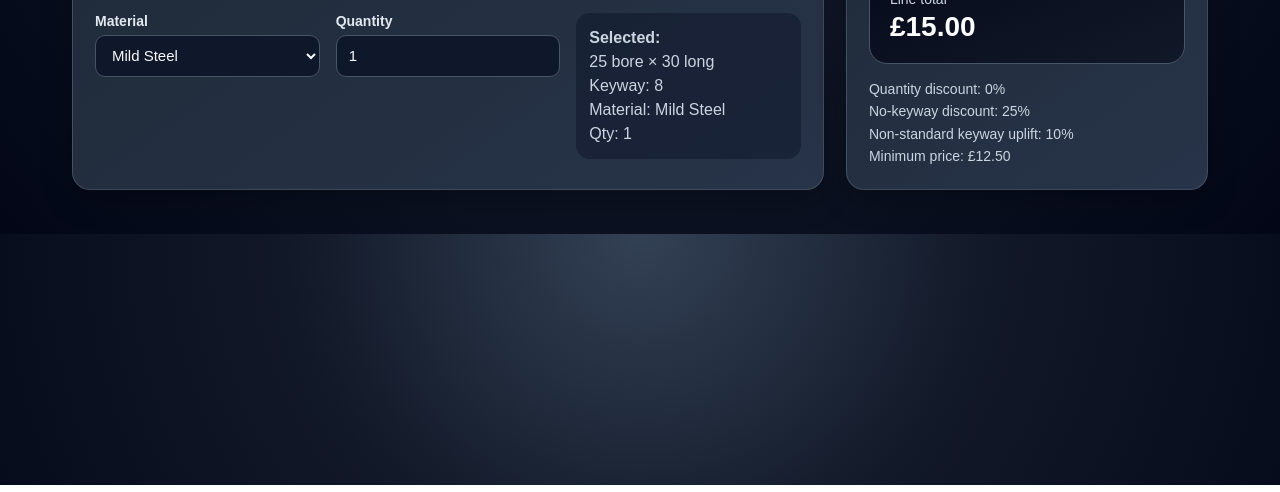
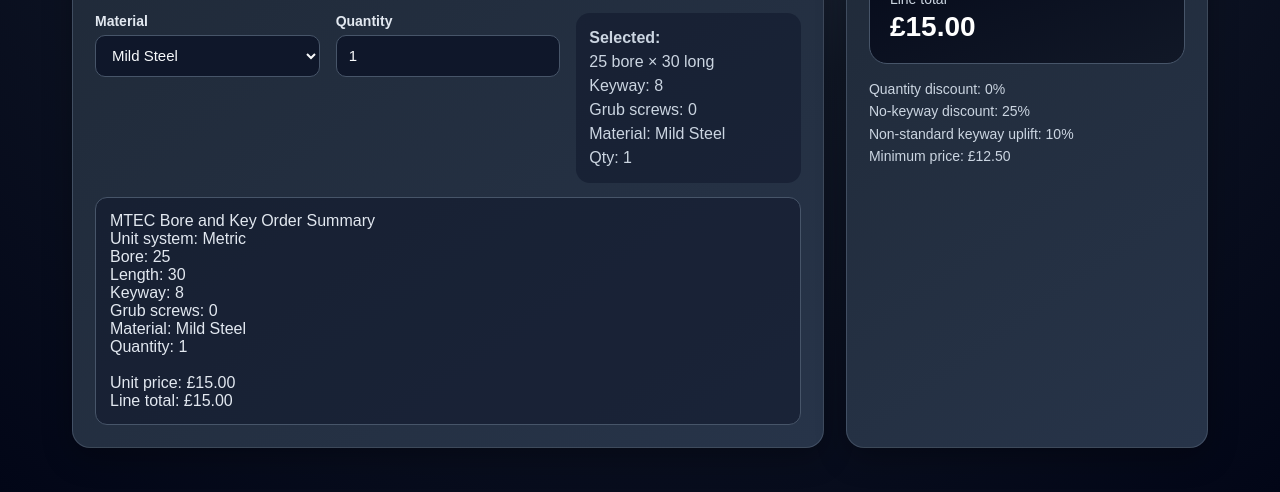
Before and after one commit to sparkymarc1979-art/mtec-bore-key, a plain HTML site: page index.html in a window 1280 px wide. Shown: the part 315-807 px from the top of the page. Drawn offline with Linux system fonts and the light colour scheme.

Commit message:
Add files via upload

```diff
--- a/index.html
+++ b/index.html
@@ -771,7 +771,13 @@
         : "No keyway";
 
       document.getElementById("summaryBox").innerHTML =
-        `<strong>Selected:</strong><br>${result.boreRaw} bore × ${result.lengthRaw} long<br>Keyway: ${keywayText}<br>Material: ${result.material}<br>Qty: ${result.qty}`;
+        `<strong>Selected:</strong><br>${result.boreRaw} bore × ${result.lengthRaw} long<br>Keyway: ${keywayText}<br>Grub screws: ${result.grub}<br>Material: ${result.material}<br>Qty: ${result.qty}`;
+
+      const liveQuoteOutput = document.getElementById("quoteOutput");
+      if (liveQuoteOutput) {
+        liveQuoteOutput.style.display = "block";
+        liveQuoteOutput.textContent = buildQuoteText();
+      }
 
       document.getElementById("priceDetails").innerHTML =
         `Quantity discount: ${(result.qtyDiscount * 100).toFixed(0)}%<br>
--- a/service-worker.js
+++ b/service-worker.js
@@ -1,4 +1,4 @@
-const CACHE_NAME = "mtec-public-sales-email-v1";
+const CACHE_NAME = "mtec-public-selected-grub-v1";
 const FILES_TO_CACHE = ["./", "./index.html", "./manifest.json", "./service-worker.js"];
 
 self.addEventListener("install", (event) => {
```
Also changed, not shown: README.txt.
